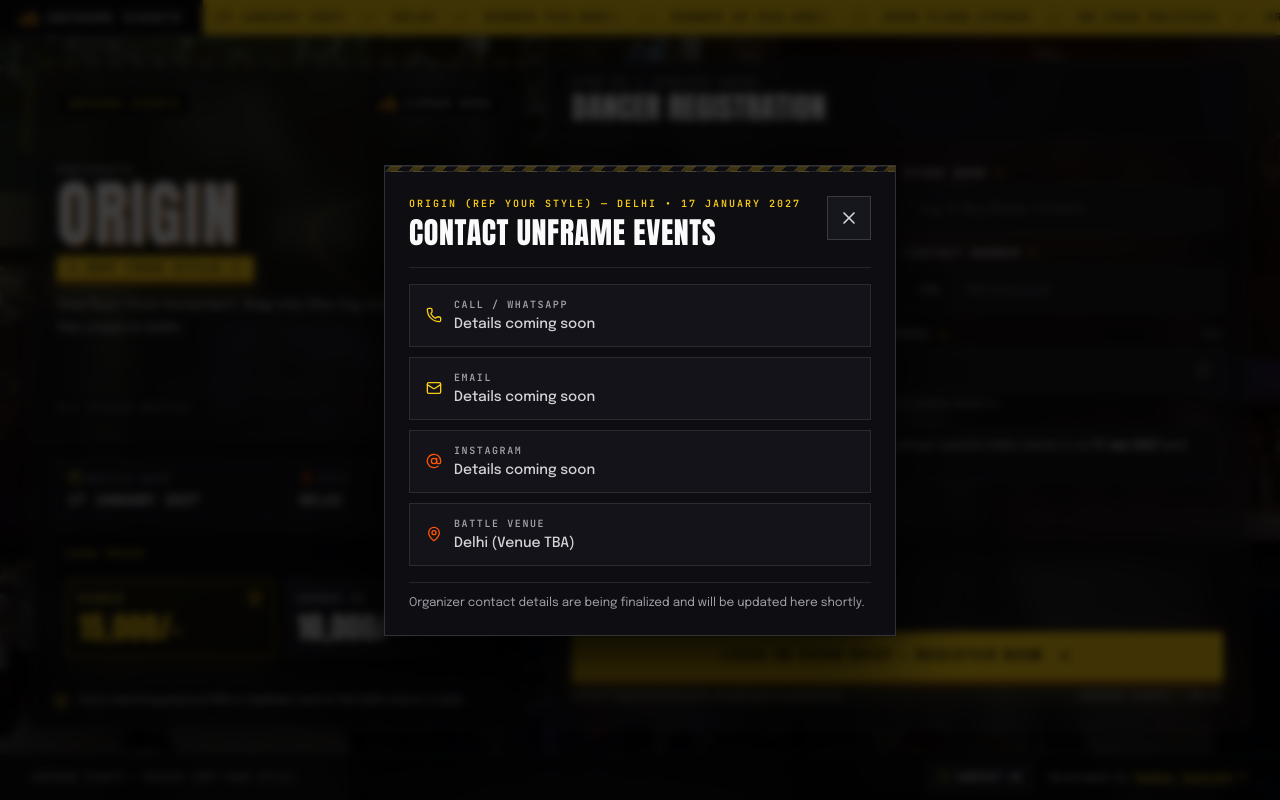
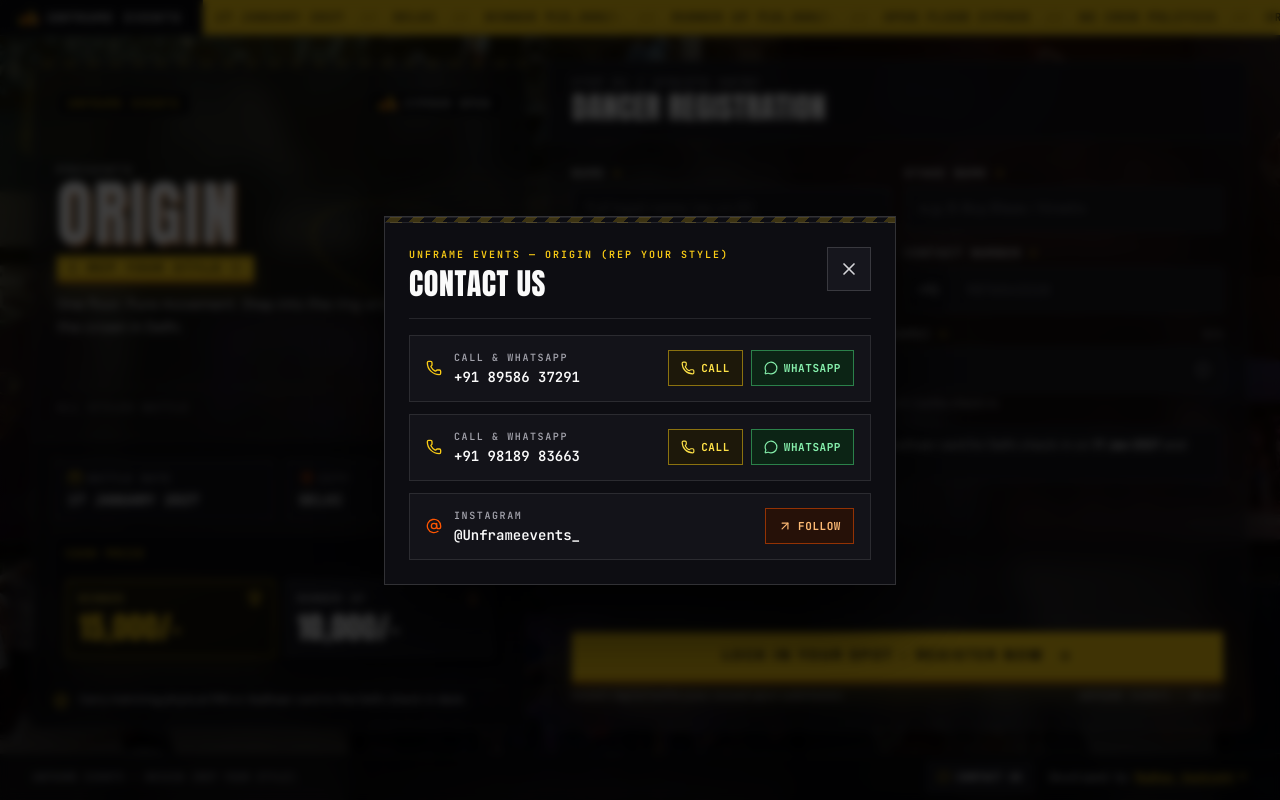
Before and after one commit to MadhavVashisht/unframe-origin-registration, a React (Vite) app: page / in a window 1280 px wide. Both pictures are taken after a click on the button "CONTACT US". Built offline with nearby package versions, Linux system fonts and the light colour scheme.

Commit message:
feat: add UNFRAME EVENTS call, WhatsApp, and Instagram details to Contact Us popup

```diff
--- a/src/components/ContactModal.tsx
+++ b/src/components/ContactModal.tsx
@@ -1,24 +1,27 @@
 import { useEffect, useRef } from 'react';
-import { AtSign, Mail, MapPin, MessageCircle, Phone, X } from 'lucide-react';
-import { CONTACT_INFO, type ContactChannel } from '../data/contactInfo';
+import { ArrowUpRight, AtSign, MessageCircle, Phone, X } from 'lucide-react';
+import { CONTACT_INFO, type ContactAction, type ContactChannel } from '../data/contactInfo';
 
 interface ContactModalProps {
   isOpen: boolean;
   onClose: () => void;
 }
 
-function ChannelIcon({ id }: { id: ContactChannel['id'] }) {
-  switch (id) {
-    case 'phone':
-      return <Phone className="h-4 w-4 text-[#facc15]" aria-hidden="true" />;
+function ChannelIcon({ type }: { type: ContactChannel['type'] }) {
+  if (type === 'instagram') {
+    return <AtSign className="h-4 w-4 shrink-0 text-[#ff5500]" aria-hidden="true" />;
+  }
+  return <Phone className="h-4 w-4 shrink-0 text-[#facc15]" aria-hidden="true" />;
+}
+
+function ActionIcon({ kind }: { kind: ContactAction['kind'] }) {
+  switch (kind) {
+    case 'call':
+      return <Phone className="h-3.5 w-3.5" aria-hidden="true" />;
     case 'whatsapp':
-      return <MessageCircle className="h-4 w-4 text-[#facc15]" aria-hidden="true" />;
-    case 'email':
-      return <Mail className="h-4 w-4 text-[#facc15]" aria-hidden="true" />;
+      return <MessageCircle className="h-3.5 w-3.5" aria-hidden="true" />;
     case 'instagram':
-      return <AtSign className="h-4 w-4 text-[#ff5500]" aria-hidden="true" />;
-    case 'venue':
-      return <MapPin className="h-4 w-4 text-[#ff5500]" aria-hidden="true" />;
+      return <ArrowUpRight className="h-3.5 w-3.5" aria-hidden="true" />;
   }
 }
 
@@ -123,43 +126,50 @@ export function ContactModal({ isOpen, onClose }: ContactModalProps) {
             </button>
           </div>
 
-          <div className="mt-4 space-y-2.5">
+          <div className="mt-4 space-y-3">
             {CONTACT_INFO.channels.map((channel) => (
               <div
                 key={channel.id}
-                className="flex items-center justify-between gap-3 border border-white/10 bg-[#14141b]/85 px-4 py-3"
+                className="flex flex-col gap-3 border border-white/10 bg-[#14141b]/85 px-4 py-3.5 sm:flex-row sm:items-center sm:justify-between"
               >
-                <div className="flex min-w-0 flex-1 items-center gap-3">
-                  <ChannelIcon id={channel.id} />
-                  <div className="min-w-0 flex-1">
+                <div className="flex min-w-0 items-center gap-3">
+                  <ChannelIcon type={channel.type} />
+                  <div className="min-w-0">
                     <p className="font-mono-tabular text-[10px] font-semibold tracking-[0.16em] text-[#a1a1aa] uppercase">
                       {channel.label}
                     </p>
-                    {channel.href ? (
+                    <p className="font-mono-tabular mt-0.5 break-all text-sm font-semibold text-[#fafafa]">
+                      {channel.value}
+                    </p>
+                  </div>
+                </div>
+
+                <div className="flex flex-wrap items-center gap-2">
+                  {channel.actions.map((action) => {
+                    const isExternal = action.href.startsWith('http');
+                    return (
                       <a
-                        href={channel.href}
-                        target={channel.href.startsWith('http') ? '_blank' : undefined}
-                        rel={channel.href.startsWith('http') ? 'noopener noreferrer' : undefined}
-                        className="mt-0.5 inline-block break-all text-sm font-semibold text-[#facc15] underline decoration-[#facc15]/50 underline-offset-2 hover:text-[#fde047] focus-visible:outline-2 focus-visible:outline-[#facc15]"
+                        key={action.label}
+                        href={action.href}
+                        target={isExternal ? '_blank' : undefined}
+                        rel={isExternal ? 'noopener noreferrer' : undefined}
+                        className={`font-mono-tabular inline-flex min-h-[44px] flex-1 cursor-pointer items-center justify-center gap-1.5 border px-3 py-1.5 text-[11px] font-bold tracking-wider uppercase transition-colors focus-visible:outline-2 focus-visible:outline-offset-2 focus-visible:outline-[#facc15] sm:min-h-[36px] sm:flex-none ${
+                          action.kind === 'whatsapp'
+                            ? 'border-[#4ade80]/50 bg-[#0c2415] text-[#86efac] hover:border-[#4ade80] hover:text-[#bbf7d0]'
+                            : action.kind === 'instagram'
+                              ? 'border-[#ff5500]/50 bg-[#261108] text-[#fdba74] hover:border-[#ff5500] hover:text-[#fed7aa]'
+                              : 'border-[#facc15]/50 bg-[#1d180a] text-[#fde047] hover:border-[#facc15] hover:text-[#fef08a]'
+                        }`}
                       >
-                        {channel.value}
+                        <ActionIcon kind={action.kind} />
+                        <span>{action.label}</span>
                       </a>
-                    ) : (
-                      <p className="mt-0.5 break-words text-sm font-medium text-[#d4d4d8]">
-                        {channel.value}
-                      </p>
-                    )}
-                  </div>
+                    );
+                  })}
                 </div>
               </div>
             ))}
           </div>
-
-          {CONTACT_INFO.note && (
-            <p className="mt-4 border-t border-white/10 pt-3 text-xs text-[#a1a1aa]">
-              {CONTACT_INFO.note}
-            </p>
-          )}
         </div>
       </div>
     </div>
--- a/src/data/contactInfo.ts
+++ b/src/data/contactInfo.ts
@@ -1,36 +1,55 @@
+export interface ContactAction {
+  label: string;
+  href: string;
+  kind: 'call' | 'whatsapp' | 'instagram';
+}
+
 export interface ContactChannel {
-  id: 'phone' | 'whatsapp' | 'email' | 'instagram' | 'venue';
+  id: string;
+  type: 'phone' | 'instagram';
   label: string;
   value: string;
-  href?: string;
+  actions: ContactAction[];
 }
 
 const CHANNELS: ContactChannel[] = [
   {
-    id: 'phone',
-    label: 'CALL / WHATSAPP',
-    value: 'Details coming soon',
+    id: 'phone-1',
+    type: 'phone',
+    label: 'CALL & WHATSAPP',
+    value: '+91 89586 37291',
+    actions: [
+      { label: 'Call', href: 'tel:+918958637291', kind: 'call' },
+      { label: 'WhatsApp', href: 'https://wa.me/918958637291', kind: 'whatsapp' },
+    ],
   },
   {
-    id: 'email',
-    label: 'EMAIL',
-    value: 'Details coming soon',
+    id: 'phone-2',
+    type: 'phone',
+    label: 'CALL & WHATSAPP',
+    value: '+91 98189 83663',
+    actions: [
+      { label: 'Call', href: 'tel:+919818983663', kind: 'call' },
+      { label: 'WhatsApp', href: 'https://wa.me/919818983663', kind: 'whatsapp' },
+    ],
   },
   {
     id: 'instagram',
+    type: 'instagram',
     label: 'INSTAGRAM',
-    value: 'Details coming soon',
-  },
-  {
-    id: 'venue',
-    label: 'BATTLE VENUE',
-    value: 'Delhi (Venue TBA)',
+    value: '@Unframeevents_',
+    actions: [
+      {
+        label: 'Follow',
+        href: 'https://www.instagram.com/Unframeevents_/',
+        kind: 'instagram',
+      },
+    ],
   },
 ];
 
 export const CONTACT_INFO = {
-  heading: 'CONTACT UNFRAME EVENTS',
-  subheading: 'ORIGIN (REP YOUR STYLE) — DELHI • 17 JANUARY 2027',
-  note: 'Organizer contact details are being finalized and will be updated here shortly.',
+  heading: 'CONTACT US',
+  subheading: 'UNFRAME EVENTS — ORIGIN (REP YOUR STYLE)',
   channels: CHANNELS,
 };
```
